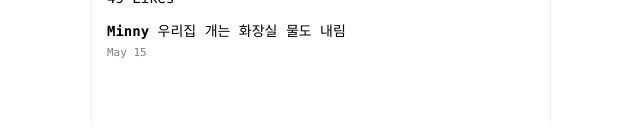
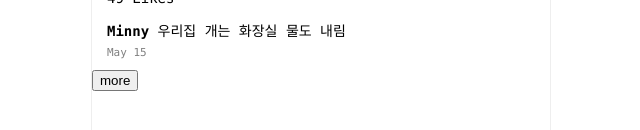
Before and after one commit to kjhto46/vueTrain, a Vue app: page / in a window 1280 px wide. Shown: the part 1784-1914 px from the top of the page, without its empty margins (319-959 px from the left). Built offline with nearby package versions, Linux system fonts and the light colour scheme.

Commit message:
axios in vue

```diff
--- a/package.json
+++ b/package.json
@@ -8,6 +8,7 @@
     "lint": "vue-cli-service lint"
   },
   "dependencies": {
+    "axios": "^1.6.2",
     "core-js": "^3.8.3",
     "vue": "^3.2.13"
   },
--- a/src/App.vue
+++ b/src/App.vue
@@ -10,6 +10,7 @@
   </div>
 
   <Container :instarData="instarData" />
+  <button @click="more">more</button>
 
   <div class="footer">
     <ul class="footer-button-plus">
@@ -21,18 +22,31 @@
 
 <script>
 import Container from "./components/Container.vue"
-import instar from "./data/instar"
+import instar from "./data/instar.js"
+import axios from "axios"
 
 export default {
   name: "App",
   data(){
     return {
-      instarData : instar
+      instarData : instar,
+      pushNum : 0,
     }
   },
   components: {
     Container,
   },
+  methods:{
+    more() {
+      axios.get(`https://codingapple1.github.io/vue/more${this.pushNum}.json`)
+      .then((result)=>{
+        console.log(result.data)
+        console.log(this.instarData)
+        this.pushNum ++
+        this.instarData.push(result.data)
+      })
+    }
+  }
 };
 </script>
 
```
Also changed, not shown: 1 other file (tests, documents, lock files or other folders).
